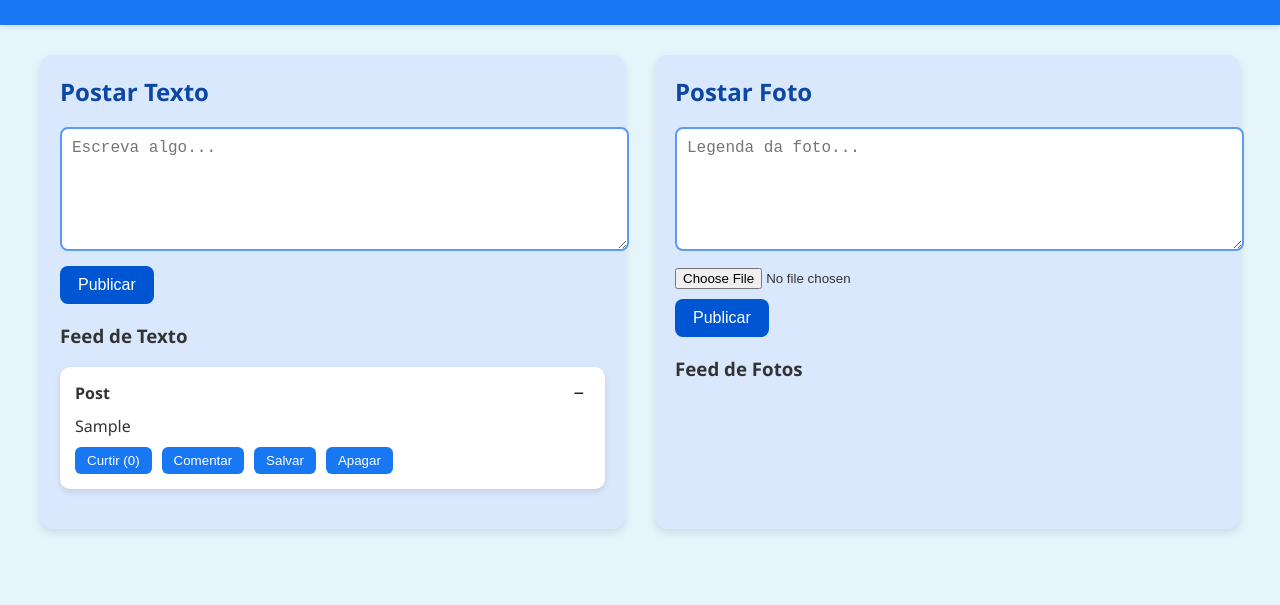
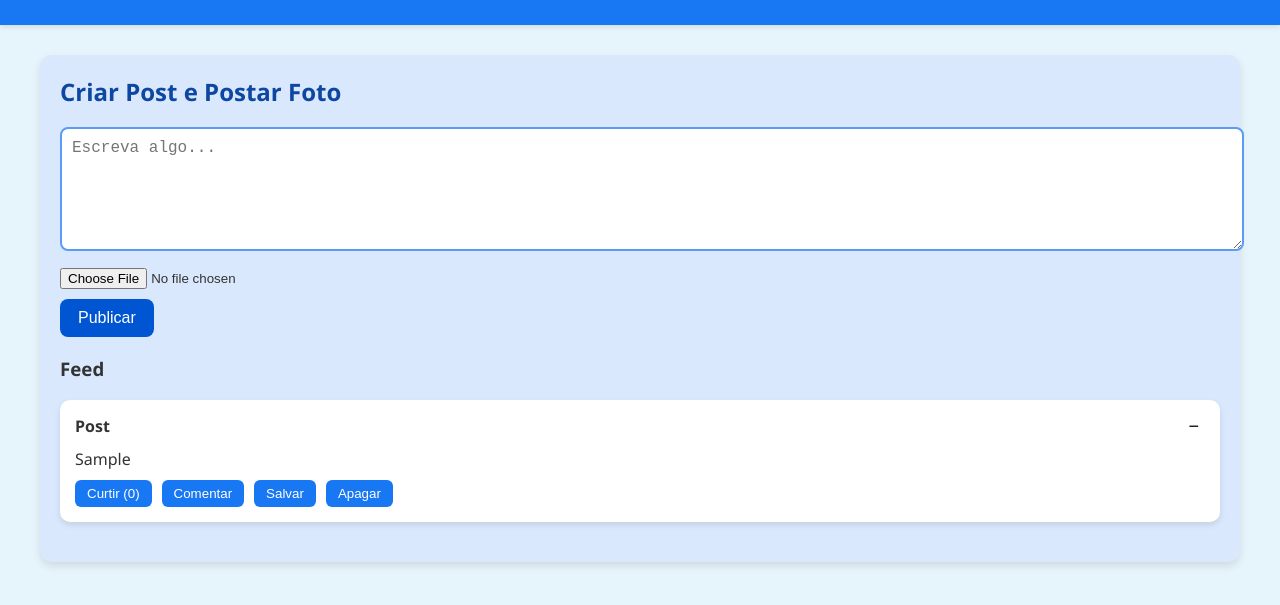
Before and after one commit to nathalya1223/FecebookApi26, a plain HTML site: page Fecebook/index.html in a window 1280 px wide. Both pictures are taken after typing "Sample" into the empty fields and a click on the button "Publicar". Shown: the part 81-686 px from the top of the page. Drawn offline with Linux system fonts and the light colour scheme.

Commit message:
first commit

```diff
--- a/Fecebook/fece.js
+++ b/Fecebook/fece.js
@@ -1,6 +1,4 @@
-// fece.js
-
-// ---------- Função para criar post completo ----------
+// ---------- Função para criar post ----------
 function createPost(content, imageFile = null) {
   const postItem = document.createElement("div");
   postItem.classList.add("feed-item");
@@ -13,10 +11,15 @@ function createPost(content, imageFile = null) {
     <button class="minimize-btn">−</button>
   `;
 
-  // Conteúdo
+  // Corpo do post
   const body = document.createElement("div");
   body.classList.add("post-body");
-  body.innerHTML = `<p>${content}</p>`;
+
+  if (content) {
+    const textEl = document.createElement("p");
+    textEl.textContent = content;
+    body.appendChild(textEl);
+  }
 
   if (imageFile) {
     const imgURL = URL.createObjectURL(imageFile);
@@ -61,9 +64,7 @@ function createPost(content, imageFile = null) {
   });
 
   const commentArea = document.createElement("div");
-  commentArea.appendChild(commentInput);
-  commentArea.appendChild(sendComment);
-  commentArea.appendChild(commentBox);
+  commentArea.append(commentInput, sendComment, commentBox);
   commentArea.style.display = "none";
 
   commentBtn.addEventListener("click", () => {
@@ -89,48 +90,31 @@ function createPost(content, imageFile = null) {
   body.appendChild(actions);
   body.appendChild(commentArea);
 
-  // Minimizar/Expandir
+  // Minimizar
   header.querySelector(".minimize-btn").addEventListener("click", () => {
     body.classList.toggle("hidden");
     const btn = header.querySelector(".minimize-btn");
     btn.textContent = body.classList.contains("hidden") ? "+" : "−";
   });
 
-  postItem.appendChild(header);
-  postItem.appendChild(body);
-
+  postItem.append(header, body);
   return postItem;
 }
 
-// ---------- POST DE TEXTO ----------
-const postFormText = document.getElementById("postFormText");
-const postContentText = document.getElementById("postContentText");
-const feedText = document.getElementById("feedText");
+// ---------- POST ÚNICO (texto + foto) ----------
+const postForm = document.getElementById("postForm");
+const postContent = document.getElementById("postContent");
+const postImage = document.getElementById("postImage");
+const feed = document.getElementById("feed");
 
-postFormText.addEventListener("submit", function (e) {
+postForm.addEventListener("submit", function (e) {
   e.preventDefault();
-  const content = postContentText.value.trim();
-  if (!content) return;
-
-  const post = createPost(content);
-  feedText.prepend(post);
-  postFormText.reset();
-});
-
-// ---------- POST DE FOTO ----------
-const postFormPhoto = document.getElementById("postFormPhoto");
-const postContentPhoto = document.getElementById("postContentPhoto");
-const postImage = document.getElementById("postImage");
-const feedPhoto = document.getElementById("feedPhoto");
-
-postFormPhoto.addEventListener("submit", function (e) {
-  e.preventDefault();
-  const content = postContentPhoto.value.trim();
+  const content = postContent.value.trim();
   const file = postImage.files[0];
 
-  if (!content && !file) return;
+  if (!content && !file) return; // precisa pelo menos de texto ou imagem
 
   const post = createPost(content, file);
-  feedPhoto.prepend(post);
-  postFormPhoto.reset();
+  feed.prepend(post);
+  postForm.reset();
 });
--- a/Fecebook/index.html
+++ b/Fecebook/index.html
@@ -14,32 +14,18 @@
   </div>
 
   <div class="container">
-
-    <!-- Postar Texto -->
-    <div class="side texto">
-      <h2>Postar Texto</h2>
-      <form id="postFormText">
-        <textarea id="postContentText" placeholder="Escreva algo..." required></textarea><br />
-        <button type="submit" class="publish-btn">Publicar</button>
-      </form>
-
-      <h3>Feed de Texto</h3>
-      <div id="feedText"></div>
-    </div>
-
-    <!-- Postar Foto -->
-    <div class="side foto">
-      <h2>Postar Foto</h2>
-      <form id="postFormPhoto">
-        <textarea id="postContentPhoto" placeholder="Legenda da foto..." required></textarea><br />
+    <!-- Post único (texto + foto) -->
+    <div class="side post">
+      <h2>Criar Post e Postar Foto</h2>
+      <form id="postForm">
+        <textarea id="postContent" placeholder="Escreva algo..." required></textarea><br />
         <input type="file" id="postImage" accept="image/*" /><br />
         <button type="submit" class="publish-btn">Publicar</button>
       </form>
 
-      <h3>Feed de Fotos</h3>
-      <div id="feedPhoto"></div>
+      <h3>Feed</h3>
+      <div id="feed"></div>
     </div>
-
   </div>
 
   <script src="./fece.js"></script>
--- /dev/null
+++ b/obj/Debug/net8.0/FecebookApi26.sourcelink.json
@@ -0,0 +1 @@
+{"documents":{"C:\\Users\\426123624\\Documents\\FecebookApi26\\*":"https://raw.githubusercontent.com/nathalya1223/FecebookApi26/2a82fe89af2e2425ef4af446dce9d884148b3f7a/*"}}
```
Also changed, not shown: obj/Debug/net8.0/FecebookApi26.csproj.FileListAbsolute.txt, 10 other files.
